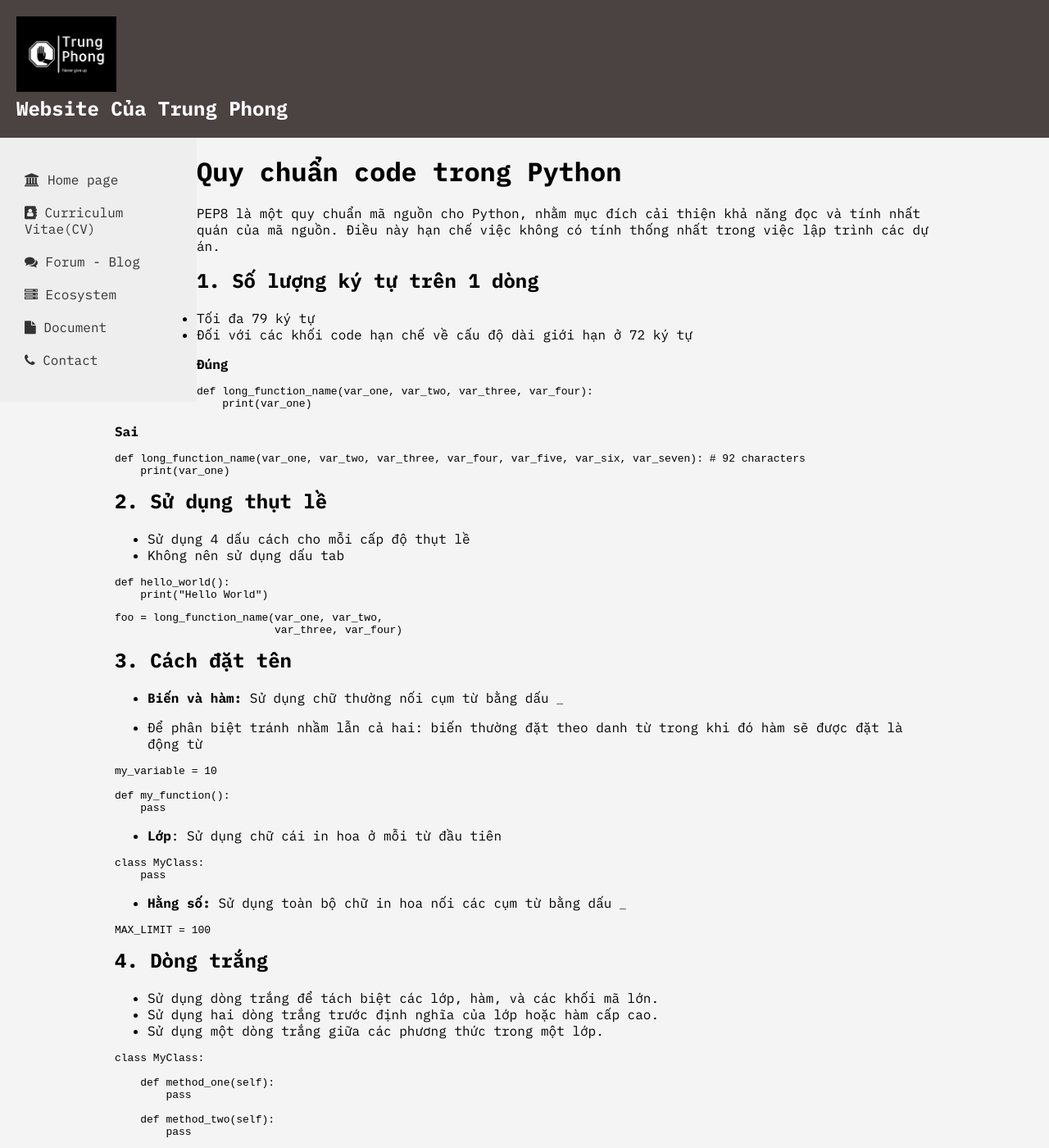
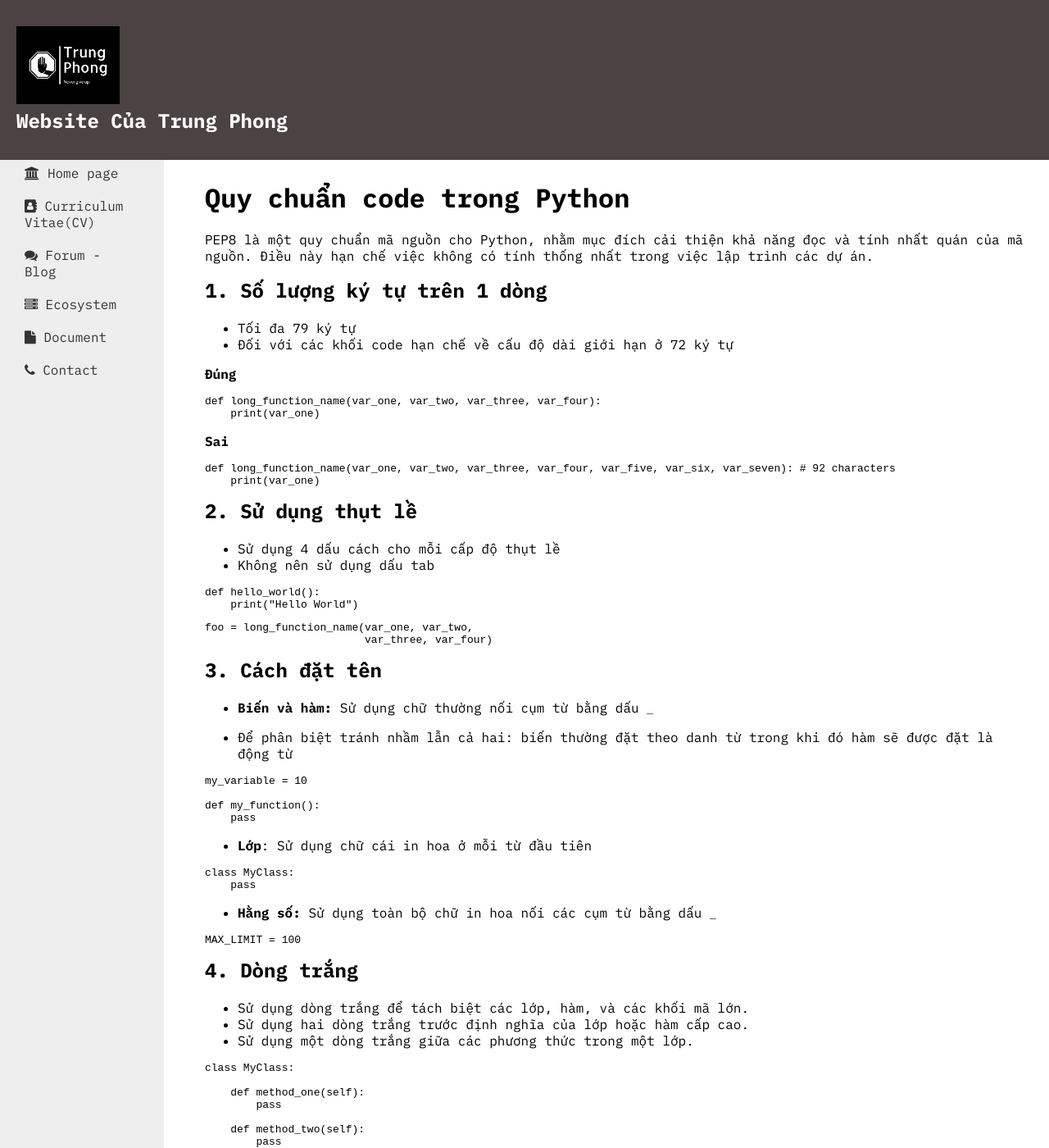
Before and after one commit to dtrungphong/dtrungphong.github.io, a Jekyll site: the page built from document/python-code/code_PEP8.md, in a window 1280 px wide and 1400 px high. Shown: the whole window at 82% size. Built offline with Jekyll 4.4.1, drawn with Linux system fonts in a browser that asks for light colours.

Commit message:
Update styles-document.css

```diff
--- a/static/css/styles-document.css
+++ b/static/css/styles-document.css
@@ -87,19 +87,27 @@
 body {
     font-family: "IBM Plex Mono", monospace;
     margin: 0;
-    padding: 0;
+
+    margin-top: 200px;
+    padding: 80px 20px 20px 20px'
     background-color: #f4f4f4; /* Màu nền trang */
 }
 
 
 
 header {
+    position: fixed;
+    top: 0;
+    left: 0;
+    width: 100%;
+    height: 155px;
     display: flex;
     justify-content: space-between;
     align-items: center;
     padding: 20px;
     background-color: #4b4242;
     color: #fff;
+    z-index: 1000;
 }
 
 .header-content {
@@ -146,10 +154,17 @@ h1 {
 }
 
 nav.sidebar {
+    position: fixed;
+    top: 160px;
+    left: 0;
+    width: 200px;
+    height: calc(100% - 60px);
     float: left;
     width: 200px;
     background-color: #eee;
     padding: 20px;
+    box-sizing: border-box;
+    z-index: 999;
 }
 
 nav.sidebar ul {
@@ -173,6 +188,7 @@ nav.sidebar a:hover { /* Khi di chuyển chuột vào button */
 }
 
 main {
+    margin-left: 220px;
     padding: 20px;
 }
 
```
